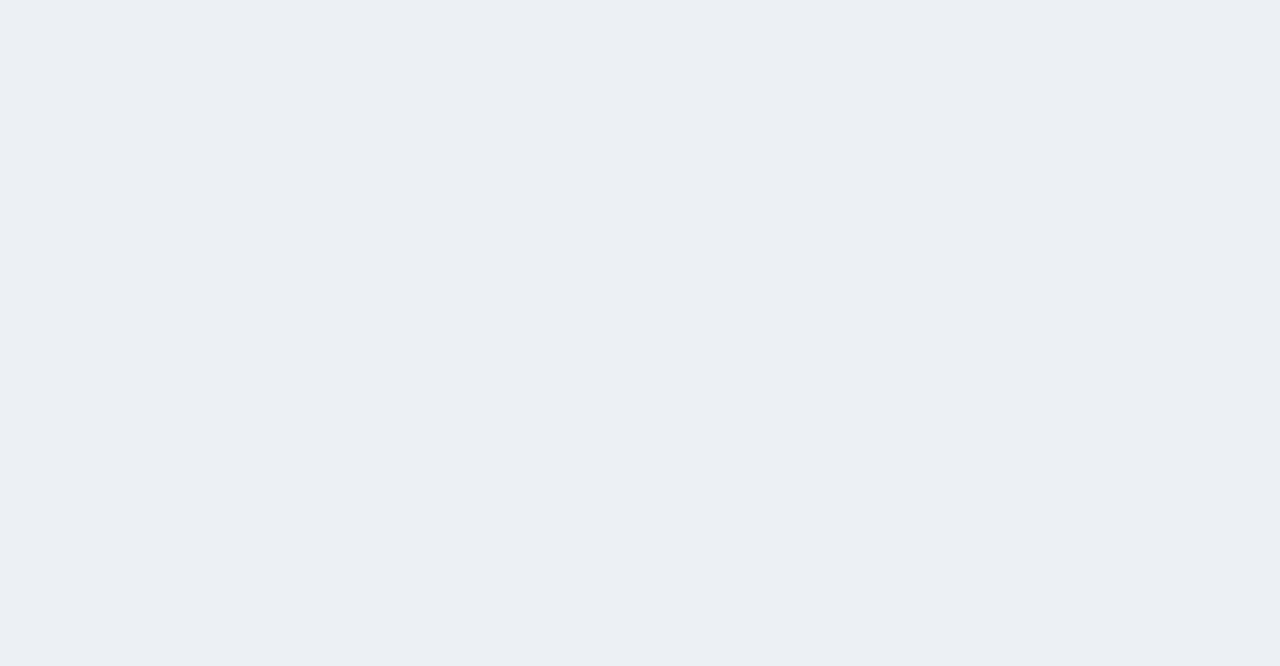
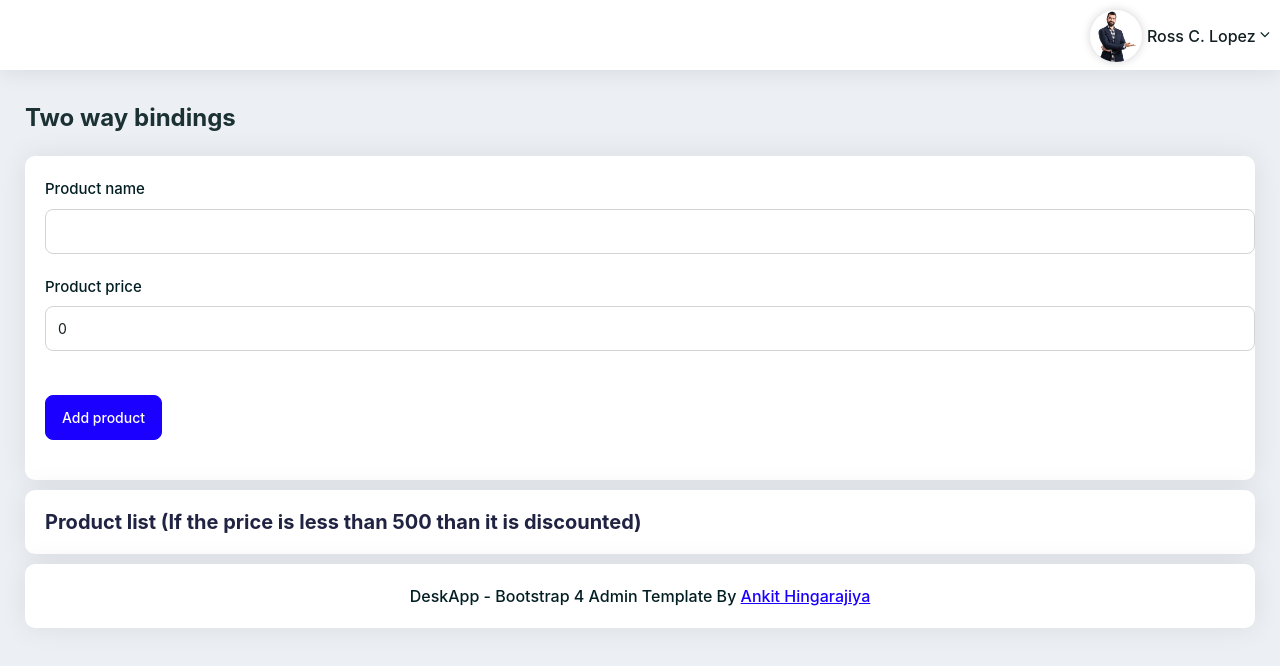
Before and after one commit to arwebcs/Angular-practise, an Angular app: page /two-way-binding in a window 1280 px wide. Before the commit this address led to /. Shown: the top 666 px of the page. Built offline with nearby package versions, Linux system fonts and the light colour scheme.

Commit message:
Two way bindings

```diff
--- a/src/app/app-routing.module.ts
+++ b/src/app/app-routing.module.ts
@@ -10,17 +10,22 @@ const routes: Routes = [
   {
     path: 'home',
     loadChildren: () => import('./home/home.module').then(m => m.HomeModule),
-    data: { title: 'Basic Angular with CRUD : Home' }
+    data: { title: 'Angular full package : Home' }
   },
   {
     path: 'binding-directives',
     loadChildren: () => import('./binding-directives/binding-directives.module').then(m => m.BindingDirectivesModule),
-    data: { title: 'Basic Angular with CRUD : Binding directives' }
+    data: { title: 'Angular full package : Binding directives' }
   },
   {
     path: 'pipes',
     loadChildren: () => import('./pipes/pipes.module').then(m => m.PipesModule),
-    data: { title: 'Basic Angular with CRUD : Pipes' }
+    data: { title: 'Angular full package : Pipes' }
+  },
+  {
+    path: 'two-way-binding',
+    loadChildren: () => import('./two-way-binding/two-way-binding.module').then(m => m.TwoWayBindingModule),
+    data: { title: 'Angular full package : Two way bindings' }
   }
 ];
 
--- a/src/app/layouts/sidebar/sidebar.component.html
+++ b/src/app/layouts/sidebar/sidebar.component.html
@@ -12,24 +12,25 @@
         <div class="sidebar-menu">
             <ul id="accordion-menu">
                 <li>
-
                     <a class="dropdown-toggle no-arrow" routerLink="" routerLinkActive="active" [routerLinkActiveOptions]="{exact:true}">
                         <span class="micon bi bi-house"></span><span class="mtext">Home</span>
                     </a>
                 </li>
                 <li>
-
                     <a class="dropdown-toggle no-arrow" routerLink="/binding-directives" routerLinkActive="active">
                         <span class="micon bi bi-house"></span><span class="mtext">Binding and Directives</span>
                     </a>
                 </li>
                 <li>
-
                     <a class="dropdown-toggle no-arrow" routerLink="/pipes" routerLinkActive="active">
                         <span class="micon bi bi-house"></span><span class="mtext">Pipes</span>
                     </a>
                 </li>
-
+                <li>
+                    <a class="dropdown-toggle no-arrow" routerLink="/two-way-binding" routerLinkActive="active">
+                        <span class="micon bi bi-house"></span><span class="mtext">Two way binding</span>
+                    </a>
+                </li>
             </ul>
         </div>
     </div>
--- /dev/null
+++ b/src/app/two-way-binding/two-way-binding-routing.module.ts
@@ -0,0 +1,11 @@
+import { NgModule } from '@angular/core';
+import { RouterModule, Routes } from '@angular/router';
+import { TwoWayBindingComponent } from './two-way-binding.component';
+
+const routes: Routes = [{ path: '', component: TwoWayBindingComponent }];
+
+@NgModule({
+  imports: [RouterModule.forChild(routes)],
+  exports: [RouterModule]
+})
+export class TwoWayBindingRoutingModule { }
--- /dev/null
+++ b/src/app/two-way-binding/two-way-binding.component.html
@@ -0,0 +1,46 @@
+<app-top></app-top>
+<app-sidebar></app-sidebar>
+<div class="main-container">
+    <div class="xs-pd-20-10 pd-ltr-20">
+        <div class="title pb-20">
+            <h2 class="h3 mb-0">Two way bindings</h2>
+        </div>
+
+        <div class="row pb-10">
+            <div class="col-lg-12">
+                <div class="card-box pl-20 pt-20 pb-20">
+                    <form>
+                        <div class="form-group">
+                            <label for="product">Product name</label>
+                            <input type="text" name="pname" [(ngModel)]="pname" class="form-control" />
+                        </div>
+                        <div class="form-group">
+                            <label for="product">Product price</label>
+                            <input type="text" name="price" [(ngModel)]="price" class="form-control" />
+                        </div><br />
+                        <div class="form-group">
+                            <button type="button" class="btn btn-primary" (click)="addProduct()">Add product</button>
+                        </div>
+                    </form>
+                </div>
+            </div>
+        </div>
+        <div class="row pb-10">
+            <div class="col-lg-12">
+                <div class="card-box pl-20 pt-20 pb-20">
+                    <h5>Product list (If the price is less than 500 than it is discounted)</h5>
+                    <ul class="list-group">
+                        <li class="list-group-item" *ngFor="let products of product; let i=index">
+
+                            <span class="float-start">{{ i+1 }}. {{ products.ProductName }}</span>
+                            <span class="float-end">
+                                <span *ngIf="myDiscount(products.ProductPrice)">(Discount - {{ discountPercentage }} %)
+                                </span> &#8377; {{ products.ProductPrice }}</span>
+                        </li>
+                    </ul>
+                </div>
+            </div>
+        </div>
+        <app-bottom></app-bottom>
+    </div>
+</div>
--- /dev/null
+++ b/src/app/two-way-binding/two-way-binding.component.ts
@@ -0,0 +1,36 @@
+import { Component, OnInit } from '@angular/core';
+
+@Component({
+  selector: 'app-two-way-binding',
+  templateUrl: './two-way-binding.component.html',
+  styleUrls: ['./two-way-binding.component.css']
+})
+export class TwoWayBindingComponent implements OnInit {
+
+  constructor() { }
+  pname: string = '';
+  price: number = 0;
+  product: { ProductName: string; ProductPrice: string | number }[] = [];
+  discountPercentage: number = 0.0;
+
+  resetForm() {
+    this.pname = '';
+    this.price = 0;
+  }
+
+  addProduct() {
+    const items = { ProductName: this.pname, ProductPrice: this.price };
+    this.product.push(items);
+    this.resetForm();
+  }
+  myDiscount(dprice: any | number) {
+    if (dprice < 500) {
+      this.discountPercentage = ((500 - dprice) / 500) * 100;
+      return true;
+    } else {
+      return false;
+    }
+  }
+  ngOnInit(): void {
+  }
+}
```
Also changed, not shown: src/app/app.module.ts (+1 -6 lines), src/app/two-way-binding/two-way-binding.module.ts (added, +21 -0 lines), src/app/two-way-binding/two-way-binding.component.css (added).
